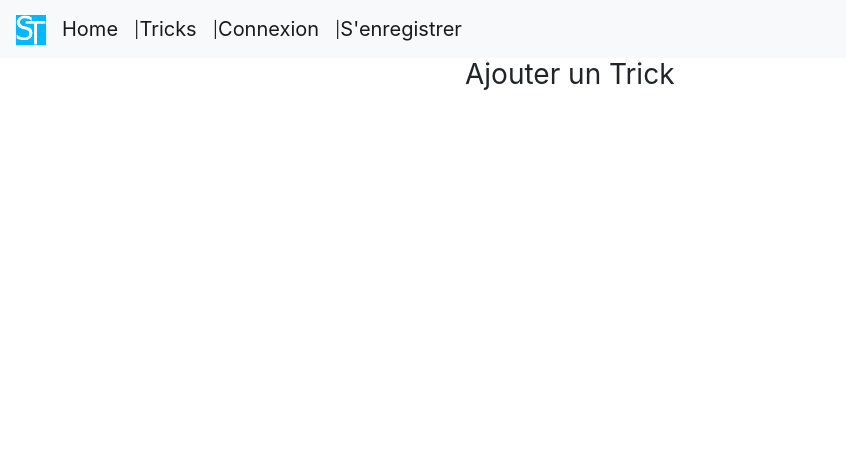
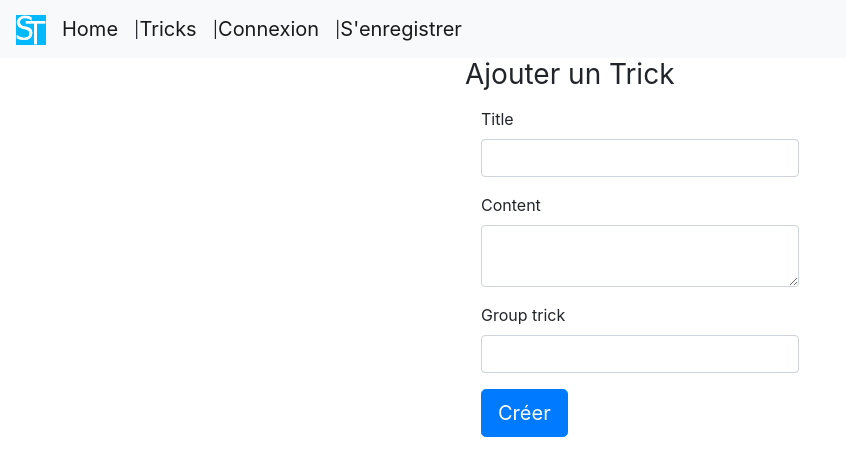
Before and after one commit to Beskargam/Project6_SnowTricks, a Symfony app: template templates/trick/add.html.twig in a window 1280 px wide. Shown: the top 476 px of the page, without its empty margins (0-846 px from the left). Run offline with Twig, Linux system fonts and the light colour scheme; the template is opened without the code that fills it, so the values that code supplies are empty; form fields are guessed from the names that the template uses; some libraries are stand-ins or nearby versions.

Commit message:
improve form builder view

```diff
--- a/templates/registration/register.html.twig
+++ b/templates/registration/register.html.twig
@@ -11,7 +11,7 @@
                     <h1 class="h3 mb-3 font-weight-normal">Enregistrement</h1>
 
                     <div class="login-form">
-                        {{ form_start(form) }}
+                        {{ form_start(form, {'attr': {'novalidate': 'novalidate'}}) }}
                         <div class="field-space">
                             {{ form_label(form.username) }}
                             {{ form_widget(form.username) }}
@@ -36,11 +36,12 @@
                     </div>
                 </div>
             </div>
+        </div>
     </section>
 {% endblock %}
 
 {% block stylesheets %}
     {{ parent() }}
 
-    <link rel="stylesheet" href="{{ asset('css/login.css') }}">
+    <link rel="stylesheet" href="{{ asset('css/form.css') }}">
 {% endblock %}
--- a/templates/security/login.html.twig
+++ b/templates/security/login.html.twig
@@ -53,5 +53,5 @@
 {% block stylesheets %}
     {{ parent() }}
 
-    <link rel="stylesheet" href="{{ asset('css/login.css') }}">
+    <link rel="stylesheet" href="{{ asset('css/form.css') }}">
 {% endblock %}
--- a/templates/trick/add.html.twig
+++ b/templates/trick/add.html.twig
@@ -5,17 +5,43 @@
 {% endblock %}
 
 {% block body %}
-    <section class="flipboard-login">
+    <section class="flipboard-form">
         <div class="container">
             <div class="row justify-content-center">
                 <div class="col-sm-10 col-md-6 col-lg-4">
 
                     <h1 class="h3 mb-3 font-weight-normal">Ajouter un Trick</h1>
 
-                    <div class="login-form">
+                    <div class="box-form">
+                        {{ form_start(form, {'attr': {'novalidate': 'novalidate'}}) }}
+                        <div class="field-space">
+                            {{ form_label(form.title) }}
+                            {{ form_widget(form.title) }}
+                        </div>
+                        <div class="field-space">
+                            {{ form_label(form.content) }}
+                            {{ form_widget(form.content) }}
+                        </div>
+                        <div class="field-space">
+                            {{ form_label(form.groupTrick) }}
+                            {{ form_widget(form.groupTrick) }}
+                        </div>
 
+                        <div class="field-space">
+                            <button class="btn btn-lg btn-primary" type="submit">
+                                Créer
+                            </button>
+                        </div>
+                        {{ form_end(form) }}
                     </div>
                 </div>
             </div>
+        </div>
     </section>
 {% endblock %}
+
+{% block stylesheets %}
+    {{ parent() }}
+
+    <link rel="stylesheet" href="{{ asset('css/form.css') }}">
+{% endblock %}
```
Also changed, not shown: src/Controller/ArticleController.php (+18 -2 lines), src/Entity/Trick.php (+11 -0 lines), src/Form/TrickType.php (+10 -8 lines), src/Migrations/Version20181127104658.php (added, +24 -0 lines), public/css/form.css (renamed from public/css/login.css), 1 other file.
